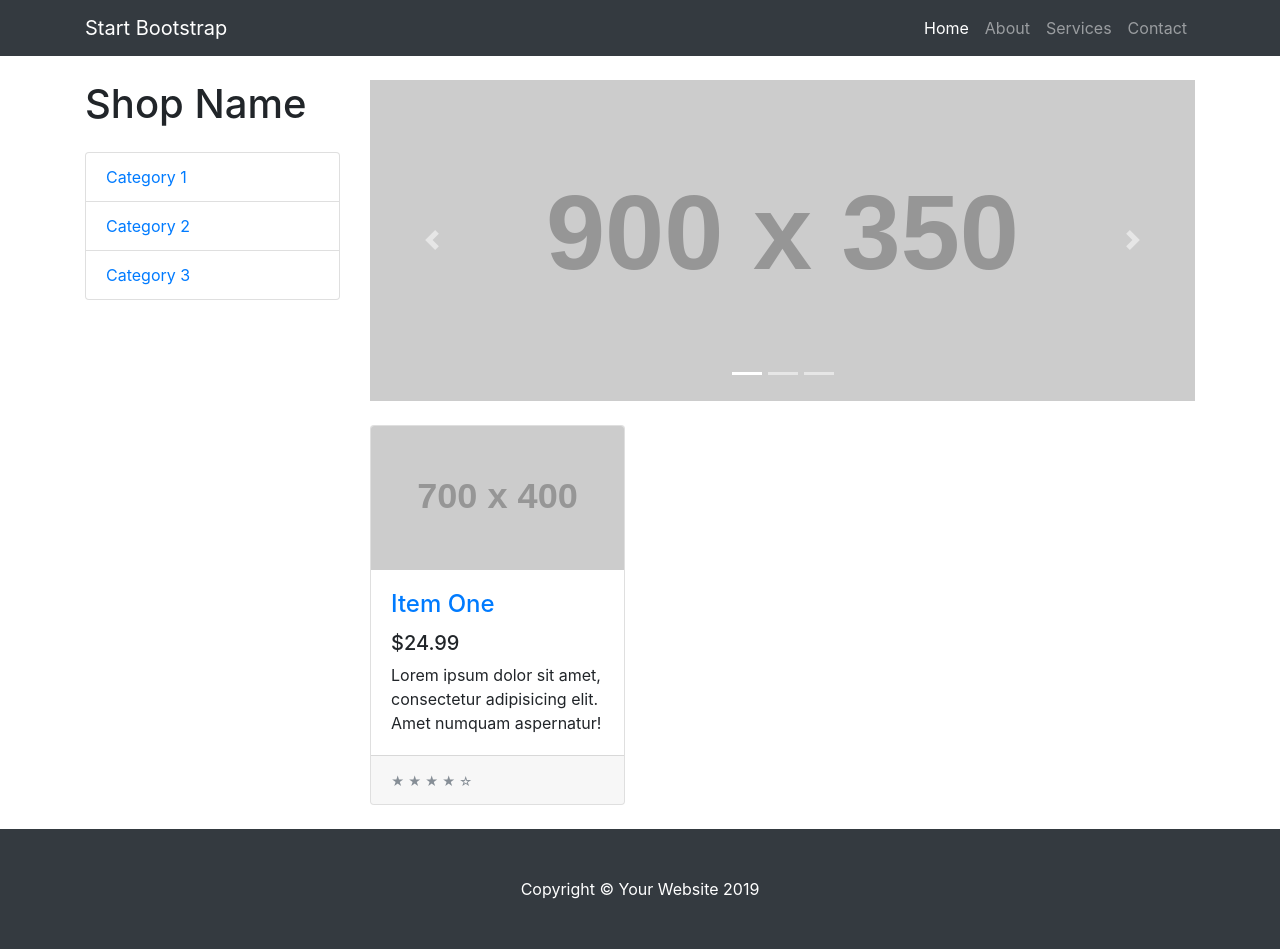
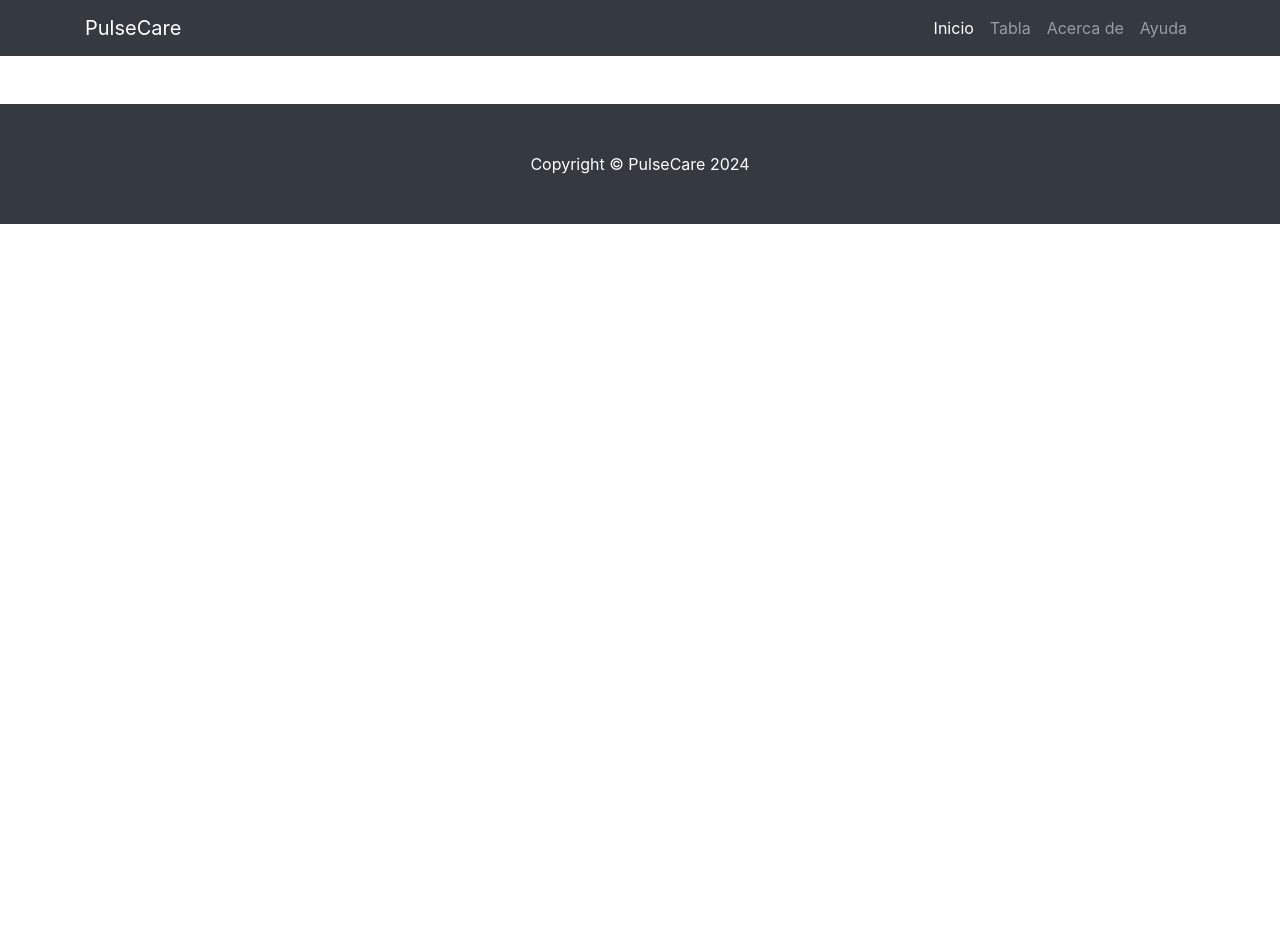
Before and after one commit to WKanna55/DesEmp-proyecto-integrador, a Django app: template desempProjectFinal/brazalete_datos/templates/index.html in a window 1280 px wide. After the commit the page ends 224 px from the top, so only its background shows below. Run offline with Django 5.2, Linux system fonts and the light colour scheme; the template is opened without the code that fills it, so the values that code supplies are empty; grey boxes labelled with a size stand in for pictures from a placeholder-image service; some libraries are stand-ins or nearby versions.

Commit message:
plantilla agregada

```diff
--- a/desempProjectFinal/brazalete_datos/templates/index.html
+++ b/desempProjectFinal/brazalete_datos/templates/index.html
@@ -6,7 +6,7 @@
     <meta name="viewport" content="width=device-width, initial-scale=1, shrink-to-fit=no">
     <title>Shop Homepage</title>
     <link href="{% static 'vendor/bootstrap/css/bootstrap.min.css' %}" rel="stylesheet">
-    <link href="{% static 'css/shop.css' %}" rel="stylesheet">
+    <link href="{% static 'css/style.css' %}" rel="stylesheet">
   </head>
 
   <body>
@@ -14,116 +14,47 @@
     <!-- Navigation -->
     <nav class="navbar navbar-expand-lg navbar-dark bg-dark fixed-top">
       <div class="container">
-        <a class="navbar-brand" href="#">Start Bootstrap</a>
+        <a class="navbar-brand" href="#">PulseCare</a>
         <button class="navbar-toggler" type="button" data-toggle="collapse" data-target="#navbarResponsive" aria-controls="navbarResponsive" aria-expanded="false" aria-label="Toggle navigation">
           <span class="navbar-toggler-icon"></span>
         </button>
         <div class="collapse navbar-collapse" id="navbarResponsive">
           <ul class="navbar-nav ml-auto">
             <li class="nav-item active">
-              <a class="nav-link" href="#">Home
+              <a class="nav-link" href="#">Inicio
                 <span class="sr-only">(current)</span>
               </a>
             </li>
             <li class="nav-item">
-              <a class="nav-link" href="#">About</a>
+              <a class="nav-link" href="#">Tabla</a>
             </li>
             <li class="nav-item">
-              <a class="nav-link" href="#">Services</a>
+              <a class="nav-link" href="#">Acerca de</a>
             </li>
             <li class="nav-item">
-              <a class="nav-link" href="#">Contact</a>
+              <a class="nav-link" href="#">Ayuda</a>
             </li>
           </ul>
         </div>
       </div>
     </nav>
+    <!-- Navigation END -->
 
-    <!-- Page Content -->
-    <div class="container">
-
-      <div class="row">
-
-        <div class="col-lg-3">
-          <h1 class="my-4">Shop Name</h1>
-          <div class="list-group">
-            <a href="#" class="list-group-item">Category 1</a>
-            <a href="#" class="list-group-item">Category 2</a>
-            <a href="#" class="list-group-item">Category 3</a>
-          </div>
-        </div>
-        <!-- /.col-lg-3 -->
-
-        <div class="col-lg-9">
-
-          <!-- Block Content -->
-          <div id="carouselExampleIndicators" class="carousel slide my-4" data-ride="carousel">
-            <ol class="carousel-indicators">
-              <li data-target="#carouselExampleIndicators" data-slide-to="0" class="active"></li>
-              <li data-target="#carouselExampleIndicators" data-slide-to="1"></li>
-              <li data-target="#carouselExampleIndicators" data-slide-to="2"></li>
-            </ol>
-            <div class="carousel-inner" role="listbox">
-              <div class="carousel-item active">
-                <img class="d-block img-fluid" src="http://placehold.it/900x350" alt="First slide">
-              </div>
-              <div class="carousel-item">
-                <img class="d-block img-fluid" src="http://placehold.it/900x350" alt="Second slide">
-              </div>
-              <div class="carousel-item">
-                <img class="d-block img-fluid" src="http://placehold.it/900x350" alt="Third slide">
-              </div>
-            </div>
-            <a class="carousel-control-prev" href="#carouselExampleIndicators" role="button" data-slide="prev">
-              <span class="carousel-control-prev-icon" aria-hidden="true"></span>
-              <span class="sr-only">Previous</span>
-            </a>
-            <a class="carousel-control-next" href="#carouselExampleIndicators" role="button" data-slide="next">
-              <span class="carousel-control-next-icon" aria-hidden="true"></span>
-              <span class="sr-only">Next</span>
-            </a>
-          </div>
-
-          <div class="row">
-            <div class="col-lg-4 col-md-6 mb-4">
-              <div class="card h-100">
-                <a href="#"><img class="card-img-top" src="http://placehold.it/700x400" alt=""></a>
-                <div class="card-body">
-                  <h4 class="card-title">
-                    <a href="producto.html">Item One</a>
-                  </h4>
-                  <h5>$24.99</h5>
-                  <p class="card-text">Lorem ipsum dolor sit amet, consectetur adipisicing elit. Amet numquam aspernatur!</p>
-                </div>
-                <div class="card-footer">
-                  <small class="text-muted">&#9733; &#9733; &#9733; &#9733; &#9734;</small>
-                </div>
-              </div>
-            </div>
-          </div>
-          <!-- /Block Content -->
-
-        </div>
-        <!-- /.col-lg-9 -->
-
-      </div>
-      <!-- /.row -->
-
+    <!-- Contenido de la pagina -->
+    <div class="container mt-5 mb-5">
+      {% block content %} {% endblock %}
     </div>
-    <!-- /.container -->
+    <!-- Contenido de la pagina END -->
 
     <!-- Footer -->
     <footer class="py-5 bg-dark">
       <div class="container">
-        <p class="m-0 text-center text-white">Copyright &copy; Your Website 2019</p>
+        <p class="m-0 text-center text-white">Copyright &copy; PulseCare 2024</p>
       </div>
       <!-- /.container -->
     </footer>
-
     <!-- Bootstrap core JavaScript -->
     <script src="vendor/jquery/jquery.min.js"></script>
     <script src="vendor/bootstrap/js/bootstrap.bundle.min.js"></script>
-
   </body>
-
 </html>
--- /dev/null
+++ b/desempProjectFinal/brazalete_datos/urls.py
@@ -0,0 +1,8 @@
+from django.urls import path
+from . import views
+
+app_name = 'brazalete_datos'
+
+urlpatterns = [
+    path('', views.index, name="index"),
+]
--- a/desempProjectFinal/brazalete_datos/views.py
+++ b/desempProjectFinal/brazalete_datos/views.py
@@ -1,3 +1,6 @@
 from django.shortcuts import render
 
 # Create your views here.
+
+def index(request):
+    return render(request, 'index.html')
--- a/desempProjectFinal/desempProjectFinal/urls.py
+++ b/desempProjectFinal/desempProjectFinal/urls.py
@@ -15,8 +15,9 @@ Including another URLconf
     2. Add a URL to urlpatterns:  path('blog/', include('blog.urls'))
 """
 from django.contrib import admin
-from django.urls import path
+from django.urls import path, include
 
 urlpatterns = [
     path('admin/', admin.site.urls),
+    path('', include('brazalete_datos.urls')),
 ]
```
Also changed, not shown: desempProjectFinal/brazalete_datos/templates/producto.html (deleted, +0 -112 lines), desempProjectFinal/brazalete_datos/static/css/style.css (renamed from desempProjectFinal/brazalete_datos/static/css/shop.css).
